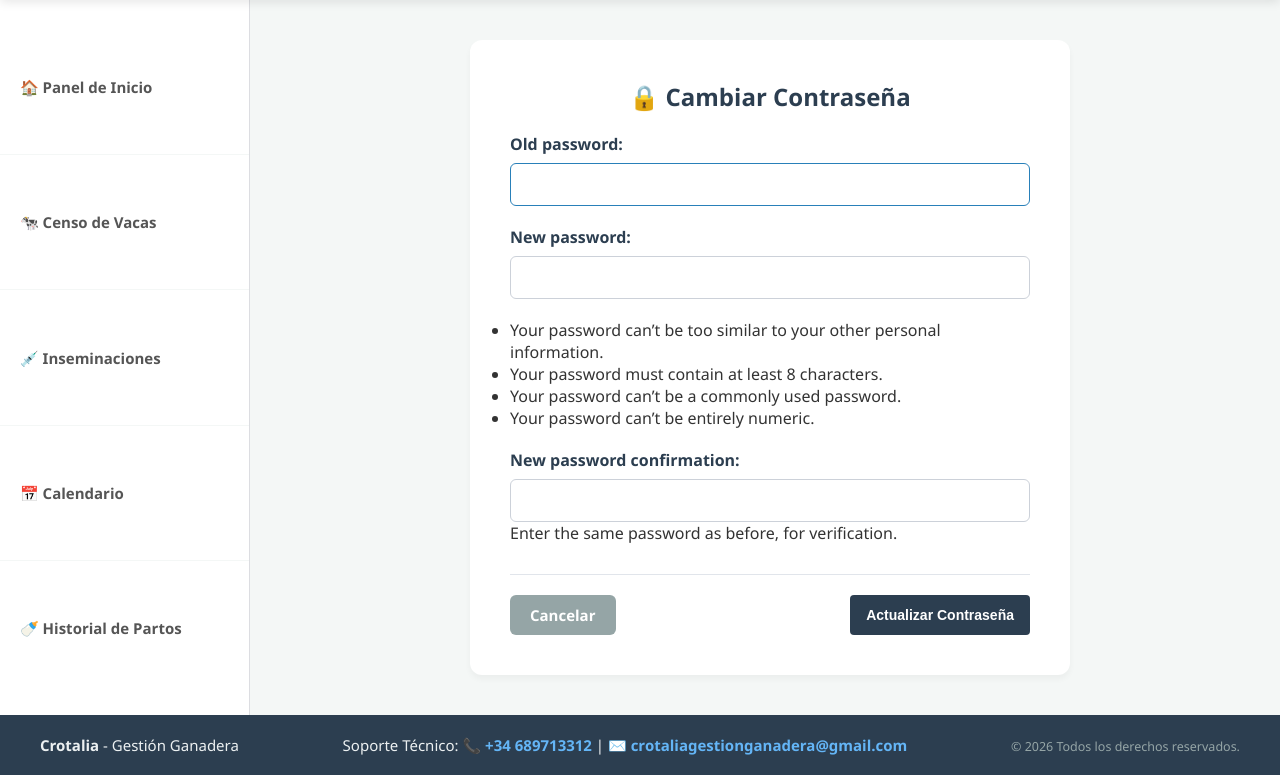
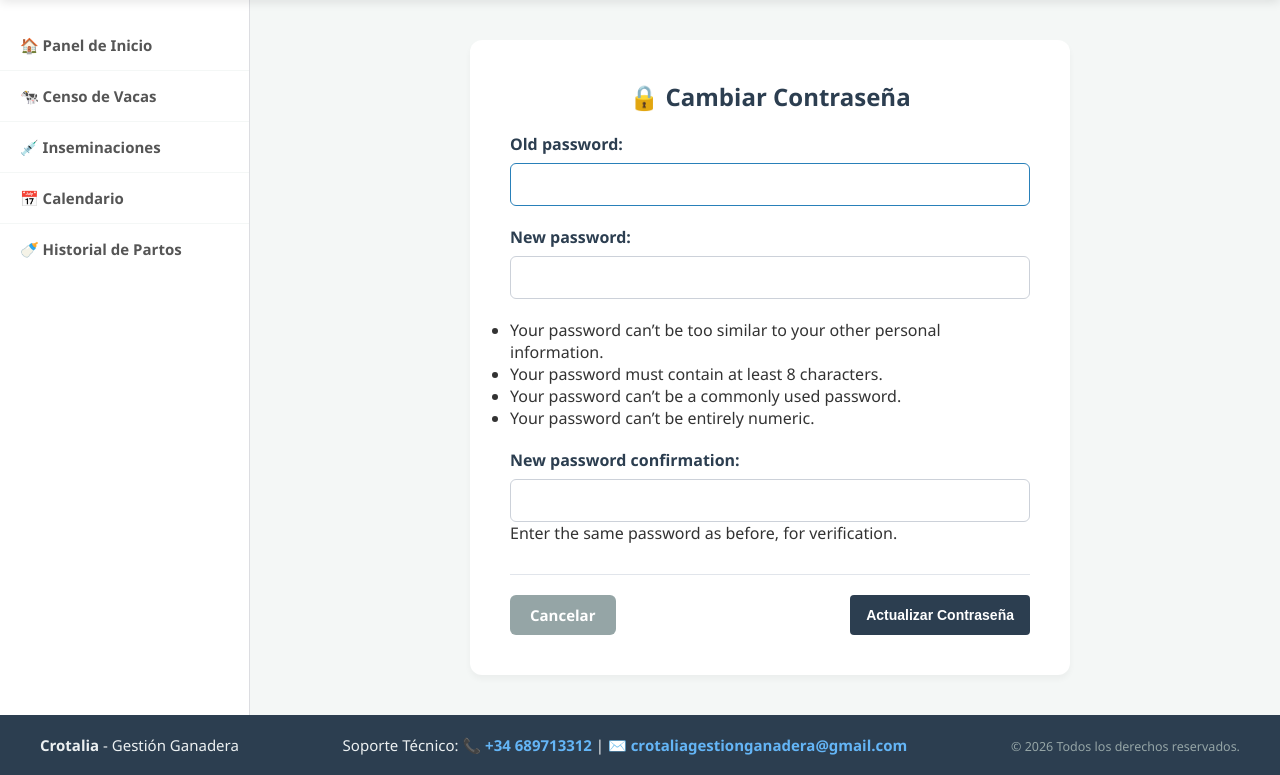
Before and after one commit to franlrx/Crotalia, a Django app: page /perfil/cambiar-password/ in a window 1280 px wide. Shown: the part 125-900 px from the top of the page. Run offline with Django 5.2, Linux system fonts and the light colour scheme; the visitor is signed in with stand-in values (Sample User, id 1).

Commit message:
Arreglo flex menú lateral

```diff
--- a/ganaderia/static/ganaderia/css/estilos.css
+++ b/ganaderia/static/ganaderia/css/estilos.css
@@ -110,14 +110,12 @@ button:hover {
     list-style: none;
     margin: 0;
     padding: 0;
-    height: 100%;
     display: flex;
     flex-direction: column;
 }
 
 .menu-lateral nav ul li {
     border-bottom: 1px solid #f4f7f6;
-    flex: 1;
     display: flex;
 }
 
```
